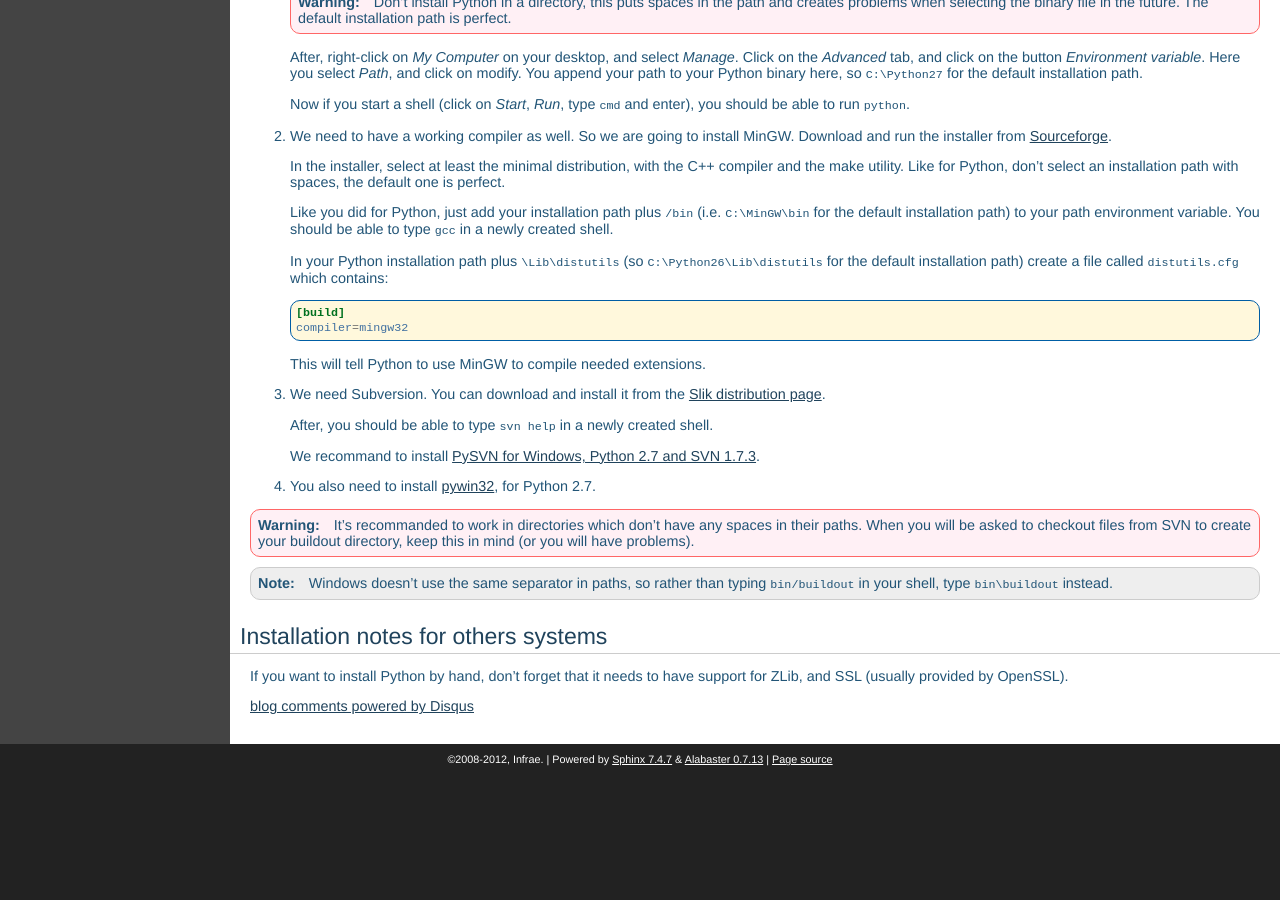
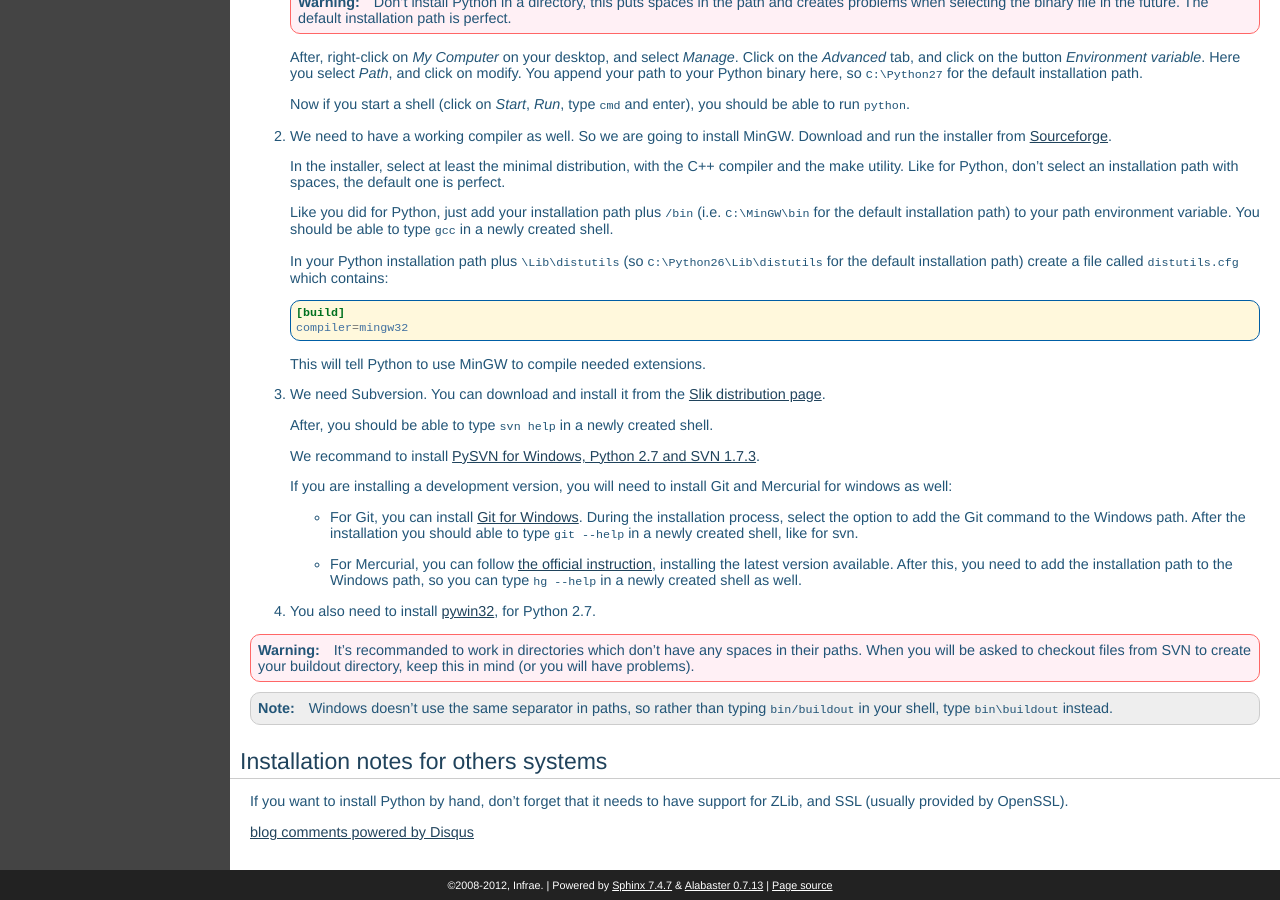
Before and after one commit to silvacms/documentation, a Sphinx documentation site: the page built from source/buildout/requirements.rst, in a window 1280 px wide and 900 px high, scrolled down 1835 px. Built offline with Sphinx 7.4.7, drawn with Linux system fonts in a browser that asks for light colours; pages that are not in the unit, such as notebooks, are missing from menus; comment, search, counter and statistics services are not loaded; before the commit the page ends 2609 px from its top, so only the background shows below that.

Commit message:
Update windows requirements / upgrade information.

```diff
--- a/source/buildout/requirements.rst
+++ b/source/buildout/requirements.rst
@@ -203,6 +203,21 @@ We don't recommend (nor support) Windows as a production environment.
    1.7.3
    <http://pysvn.tigris.org/files/documents/1233/49177/py27-pysvn-svn173-1.7.6-1457.exe>`_.
 
+   If you are installing a development version, you will need to
+   install Git and Mercurial for windows as well:
+
+   - For Git, you can install `Git for Windows
+     <http://msysgit.github.com/>`_. During the installation process,
+     select the option to add the Git command to the Windows
+     path. After the installation you should able to type ``git
+     --help`` in a newly created shell, like for svn.
+
+   - For Mercurial, you can follow `the official instruction
+     <http://mercurial.selenic.com/wiki/WindowsInstall>`_, installing
+     the latest version available. After this, you need to add the
+     installation path to the Windows path, so you can type ``hg
+     --help`` in a newly created shell as well.
+
 4. You also need to install `pywin32
    <http://sourceforge.net/projects/pywin32/>`_, for Python 2.7.
 
```
Also changed, not shown: source/buildout/upgrade.rst (+4 -3 lines).
